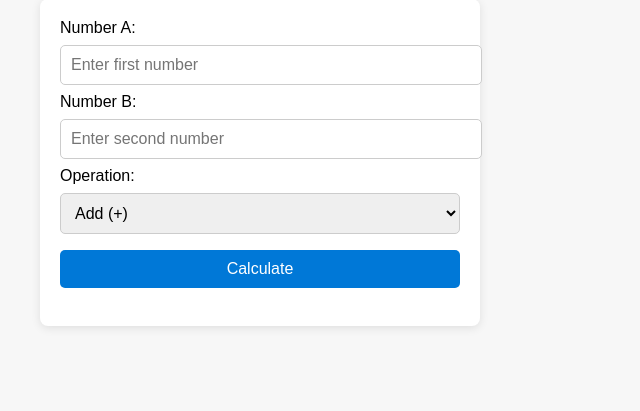
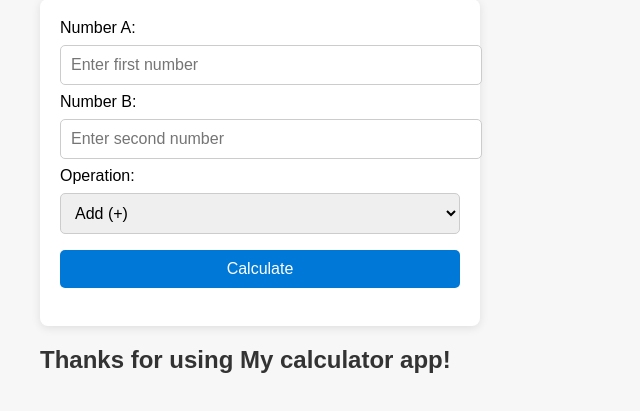
Before and after one commit to Bharathi-vbr/DevSecOps_Demo, a plain HTML site: page src/main/resources/index.html in a window 1280 px wide. Shown: the part 89-500 px from the top of the page, without its empty margins (0-640 px from the left). Drawn offline with Linux system fonts and the light colour scheme.

Commit message:
updated index.html

```diff
--- a/src/main/resources/index.html
+++ b/src/main/resources/index.html
@@ -87,5 +87,6 @@
       document.getElementById('result').textContent = 'Result: ' + data.result;
     });
   </script>
+    <h2>Thanks for using My calculator app!</h2>
 </body>
 </html>
```
